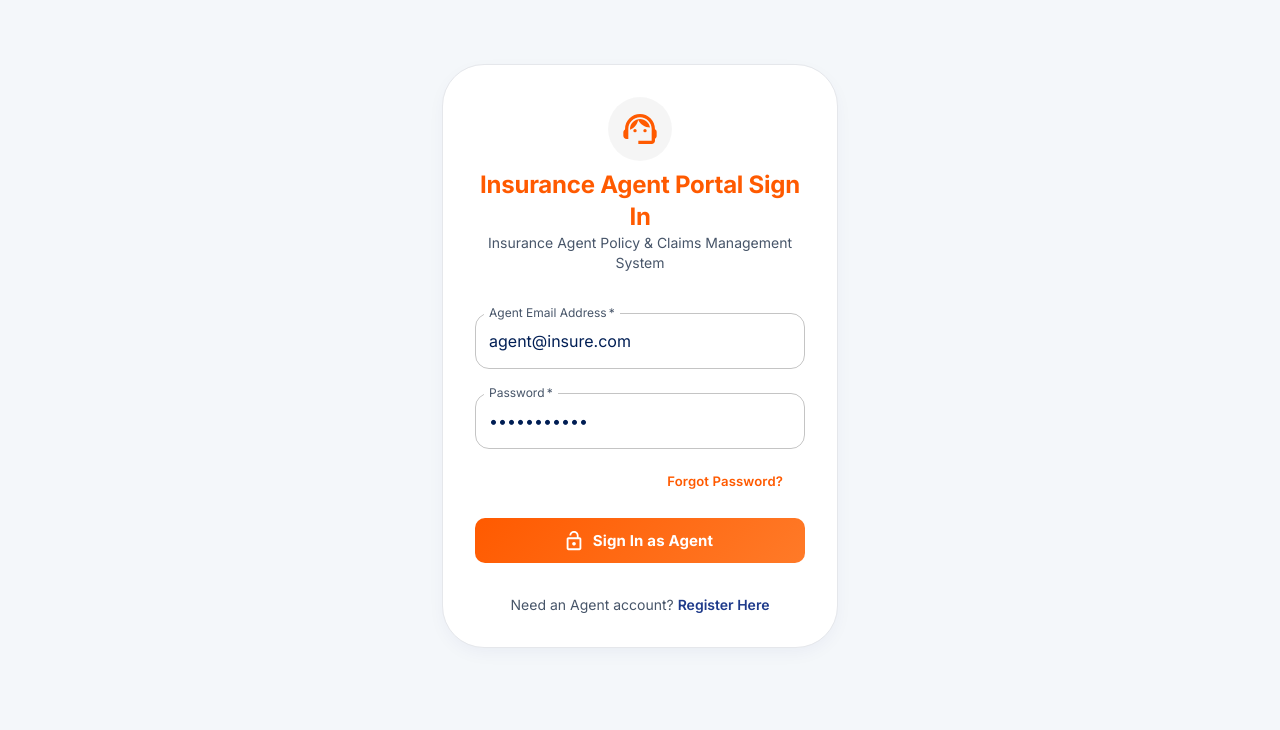
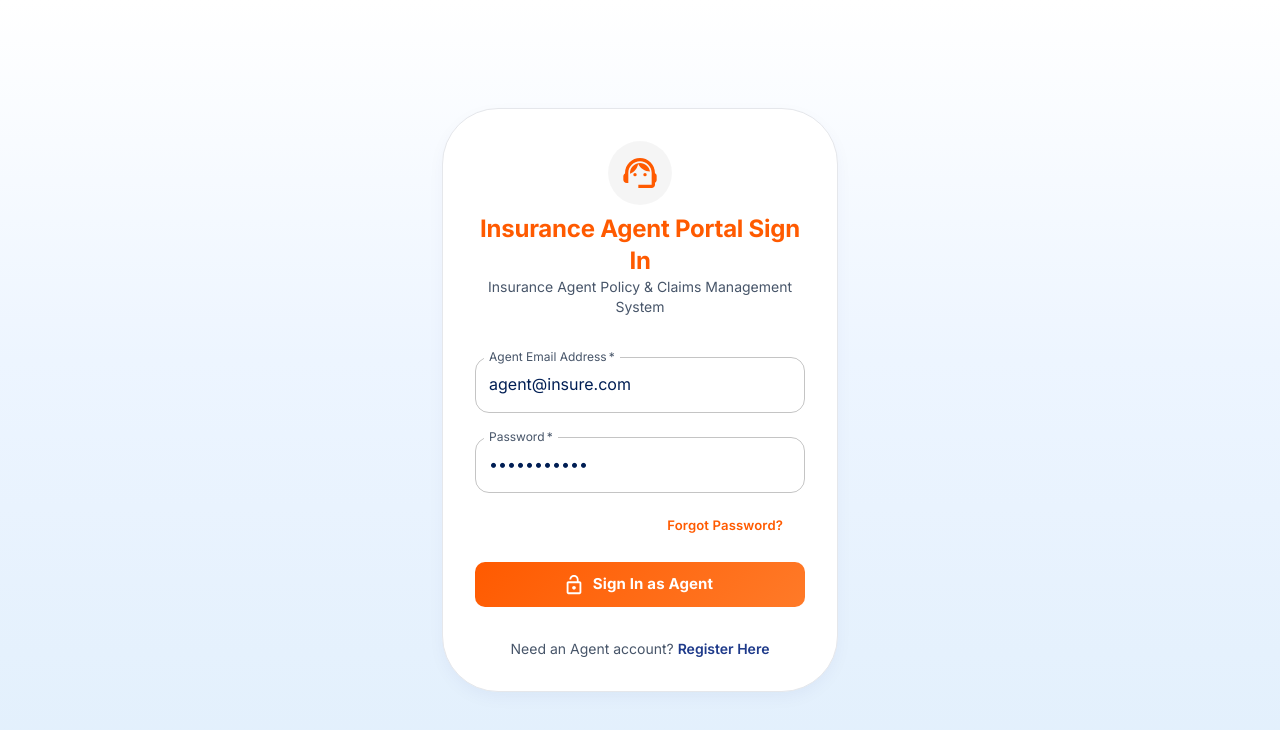
Before and after one commit to harshithcheripally16-ui/Insurance-Policy-Claims-Management, a React (Vite) app in the folder frontend/: page /login in a window 1280 px wide. Shown: the top 730 px of the page. Built offline with nearby package versions, Linux system fonts and the light colour scheme; no server answers.

Commit message:
style: apply soft ice-blue gradient background system (white to light ice blue) across overall website

```diff
--- a/frontend/src/App.jsx
+++ b/frontend/src/App.jsx
@@ -29,7 +29,19 @@ function ProtectedLayout() {
   }
 
   return (
-    <Box sx={{ minHeight: '100vh', bgcolor: 'background.default', color: 'text.primary', display: 'flex', flexDirection: 'column', transition: 'background-color 0.3s ease, color 0.3s ease' }}>
+    <Box
+      sx={{
+        minHeight: '100vh',
+        background: (theme) => theme.palette.mode === 'dark'
+          ? 'linear-gradient(180deg, #081226 0%, #0c1a35 50%, #102142 100%)'
+          : 'linear-gradient(180deg, #ffffff 0%, #edf5ff 45%, #e1effc 100%)',
+        backgroundAttachment: 'fixed',
+        color: 'text.primary',
+        display: 'flex',
+        flexDirection: 'column',
+        transition: 'background 0.3s ease, color 0.3s ease'
+      }}
+    >
       <Navbar onMobileMenuToggle={() => setMobileOpen(!mobileOpen)} />
       <Box sx={{ display: 'flex', flexGrow: 1, overflowX: 'hidden' }}>
         <Sidebar mobileOpen={mobileOpen} onMobileClose={() => setMobileOpen(false)} />
--- a/frontend/src/pages/Login.jsx
+++ b/frontend/src/pages/Login.jsx
@@ -98,8 +98,20 @@ export default function Login() {
   };
 
   return (
-    <Container maxWidth="xs" sx={{ mt: 8, mb: 4 }}>
-      <Paper elevation={3} sx={{ p: 4, borderRadius: 3, textAlign: 'center' }}>
+    <Box
+      sx={{
+        minHeight: '100vh',
+        background: (theme) => theme.palette.mode === 'dark'
+          ? 'linear-gradient(180deg, #081226 0%, #0c1a35 50%, #102142 100%)'
+          : 'linear-gradient(180deg, #ffffff 0%, #edf5ff 45%, #e1effc 100%)',
+        display: 'flex',
+        alignItems: 'center',
+        justifyContent: 'center',
+        py: 4
+      }}
+    >
+      <Container maxWidth="xs">
+        <Paper elevation={3} sx={{ p: 4, borderRadius: 4, textAlign: 'center' }}>
         <Box sx={{ display: 'inline-flex', p: 1.5, bgcolor: 'action.hover', borderRadius: '50%', mb: 1 }}>
           <SupportAgentIcon sx={{ fontSize: 40, color: 'primary.main' }} />
         </Box>
@@ -264,5 +276,6 @@ export default function Login() {
         </DialogActions>
       </Dialog>
     </Container>
-  );
+  </Box>
+);
 }
```
